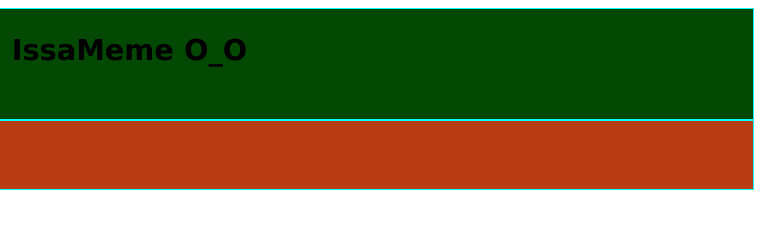
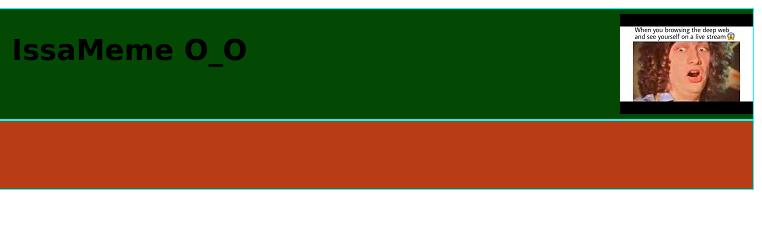
Before and after one commit to dbooth22/dbooth22.github.io, a plain HTML site: page index.html in a window 1280 px wide. Shown: the full height of the page, 518-1280 px from the left. Drawn offline with Linux system fonts and the light colour scheme.

Commit message:
Add files via upload

```diff
--- a/dbooth.css
+++ b/dbooth.css
@@ -4,7 +4,7 @@ header {
 	background-color: #034903;
 	background-position: right;
 	background-repeat: no-repeat;
-	background-image: url("SKEET");
+	background-image: url("SKEET.jpg");
 	height: 100px;
 	padding: 5px;
 	padding-left: 20px;
```
